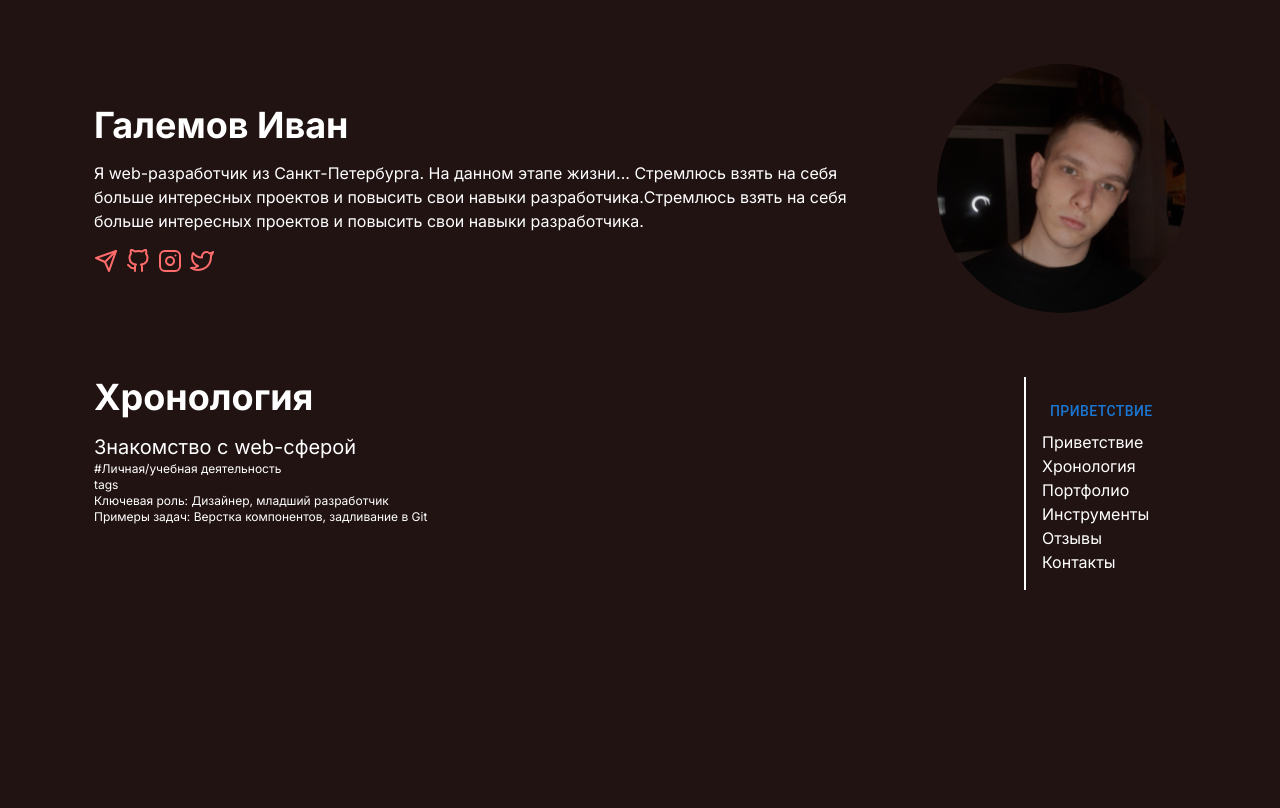
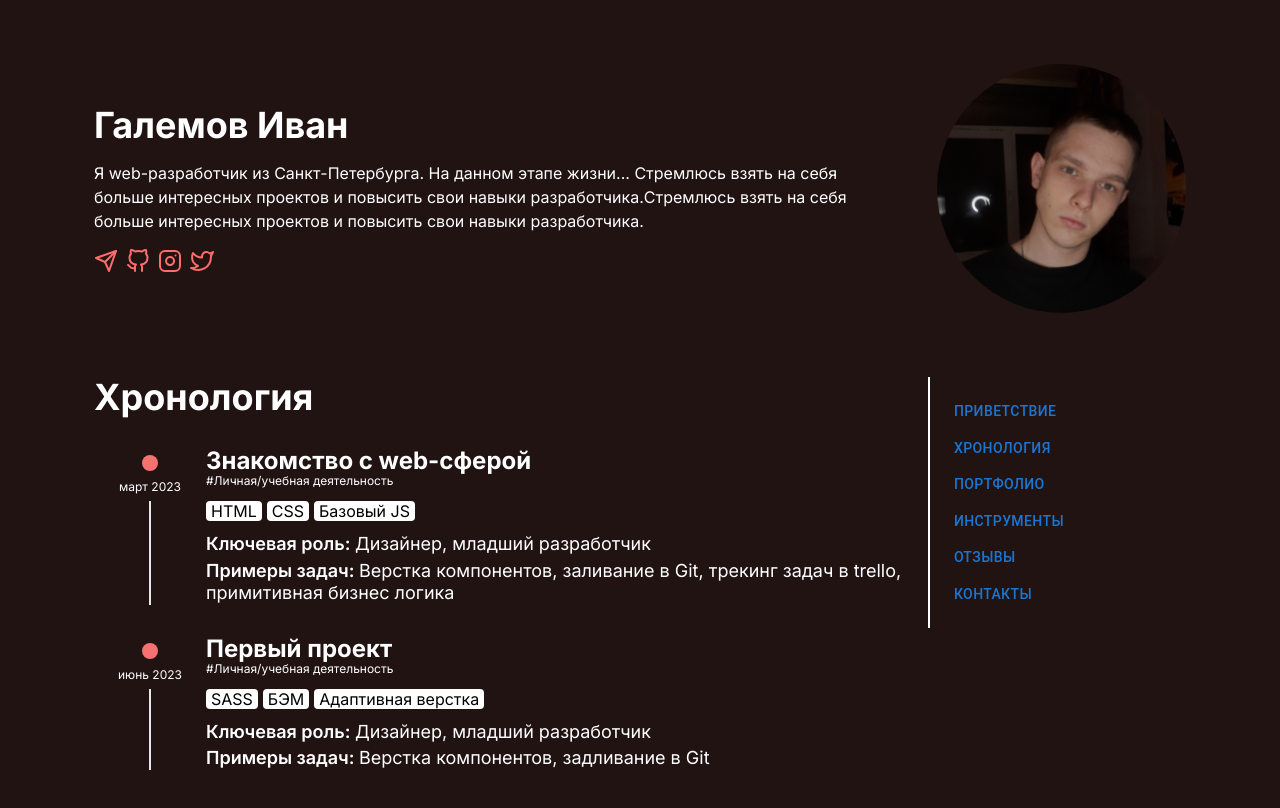
Before and after one commit to frontsinfin/Portfolio, a Next.js app in the folder client/: page / in a window 1280 px wide. Shown: the top 808 px of the page. Built offline with nearby package versions, Linux system fonts and the light colour scheme.

Commit message:
add NavBar and Chronology

```diff
--- a/client/package.json
+++ b/client/package.json
@@ -14,7 +14,7 @@
     "@mui/material": "^5.15.4",
     "axios": "^1.6.2",
     "mui": "^0.0.1",
-    "next": "14.0.4",
+    "next": "^14.0.4",
     "react": "^18",
     "react-dom": "^18"
   },
--- a/client/src/app/components/Chronology.tsx
+++ b/client/src/app/components/Chronology.tsx
@@ -1,22 +1,53 @@
+import { cards } from "../constant/chronologyCards";
+
 const Chronology = () => {
   return (
-    <div className="flex flex-col gap-2 md:gap-4">
+    <div className="flex flex-col gap-4 md:gap-8">
       <h1 className="font-bold text-2xl sm:text-4xl text-center md:text-left">
         Хронология
       </h1>
-      <section className="text-xs sm:t ext-base">
-        <h2 className="text-lg md:text-xl">Знакомство с web-сферой</h2>
-        <h3>#Личная/учебная деятельность</h3>
-        <div>tags</div>
-        <div>
-          <p>
-            <span>Ключевая роль:</span> Дизайнер, младший разработчик
-          </p>
-          <p>
-            <span>Примеры задач:</span> Верстка компонентов, задливание в Git
-          </p>
+      {cards.map((card) => (
+        <div className="flex" key={card.id}>
+          <div className="flex flex-col items-center">
+            <div className="flex flex-col items-center my-[6px] gap-2">
+              <div className=" rounded-full bg-red-400 w-4 h-4 mx-12 "></div>
+              <div className="text-xs font-base">{card.data}</div>
+            </div>
+            <div className="text-xs font-base border-r-2 h-[100%]"></div>
+          </div>
+          <section
+            className="text-xs sm:t ext-base flex gap-3 flex-col"
+            id="tut"
+          >
+            <div>
+              <h2 className="text-xl md:text-2xl font-bold  md:leading-none">
+                {card.title}
+              </h2>
+              <h3 className="">#{card.typeWork}</h3>
+            </div>
+            <div className="flex gap-[5px]">
+              {card.tags.map((tag) => (
+                <span
+                  key={tag}
+                  className="px-[5px] py-[2px] text-[16px] rounded-[4px] bg-white text-black"
+                >
+                  {tag}
+                </span>
+              ))}
+            </div>
+            <div className="flex flex-col gap-1">
+              <p className="text-lg leading-tight">
+                <span className="font-semibold">Ключевая роль: </span>
+                {card.rols}
+              </p>
+              <p className="text-lg leading-tight">
+                <span className="font-semibold">Примеры задач: </span>
+                {card.task}
+              </p>
+            </div>
+          </section>
         </div>
-      </section>
+      ))}
     </div>
   );
 };
--- a/client/src/app/components/NavBar.tsx
+++ b/client/src/app/components/NavBar.tsx
@@ -1,17 +1,42 @@
 import { Button } from "@mui/material";
+
+const buttons = [
+  "Приветствие",
+  "Хронология",
+  "Портфолио",
+  "Инструменты",
+  "Отзывы",
+  "Контакты",
+];
 
 const NavBar = () => {
   return (
-    <div className="fixed left-[80%] hidden md:flex flex-col border-solid border-l-2 border-l-white p-4">
-      <Button variant="text" href="#" className=" text-white p-0">
-        Приветствие
-      </Button>
-      <a href="#">Приветствие</a>
-      <a href="#">Хронология</a>
-      <a href="#">Портфолио</a>
-      <a href="#">Инструменты</a>
-      <a href="#">Отзывы</a>
-      <a href="#">Контакты</a>
+    <div
+      className="
+    items-start
+    fixed
+    hidden
+    right-[5%]
+    xl:right-[15%]
+    2xl:right-[23%]
+    md:flex
+    flex-col
+    border-solid
+    border-l-2
+    border-l-white
+    p-4
+    "
+    >
+      {buttons.map((button) => (
+        <Button
+          key={button}
+          variant="text"
+          href={`#${button}`}
+          className=" text-white p-0 hover:text-red-400 hover:bg-transparent"
+        >
+          {button}
+        </Button>
+      ))}
     </div>
   );
 };
--- /dev/null
+++ b/client/src/app/constant/chronologyCards.tsx
@@ -0,0 +1,20 @@
+export const cards = [
+  {
+    id: 1,
+    data: "март 2023",
+    title: "Знакомство с web-сферой",
+    typeWork: "Личная/учебная деятельность",
+    tags: ["HTML", "CSS", "Базовый JS"],
+    rols: "Дизайнер, младший разработчик",
+    task: "Верстка компонентов, заливание в Git, трекинг задач в trello, примитивная бизнес логика",
+  },
+  {
+    id: 2,
+    data: "июнь 2023",
+    title: "Первый проект",
+    typeWork: "Личная/учебная деятельность",
+    tags: ["SASS", "БЭМ", "Адаптивная верстка"],
+    rols: "Дизайнер, младший разработчик",
+    task: "Верстка компонентов, задливание в Git",
+  },
+];
--- a/client/src/app/page.tsx
+++ b/client/src/app/page.tsx
@@ -6,8 +6,8 @@ export default function Home() {
   return (
     <main className="flex flex-col gap-16 md:gap-16 m-auto max-w-[1140px] px-6 py-8 md:py-16">
       <Header />
-      <div className="md:grid grid-cols-5">
-        <div className="col-span-4 relative ">
+      <div className="md:grid grid-cols-5 ">
+        <div className="col-span-4">
           <Chronology />
         </div>
         <NavBar />
```
Also changed, not shown: 2 other files (tests, documents, lock files or other folders).
